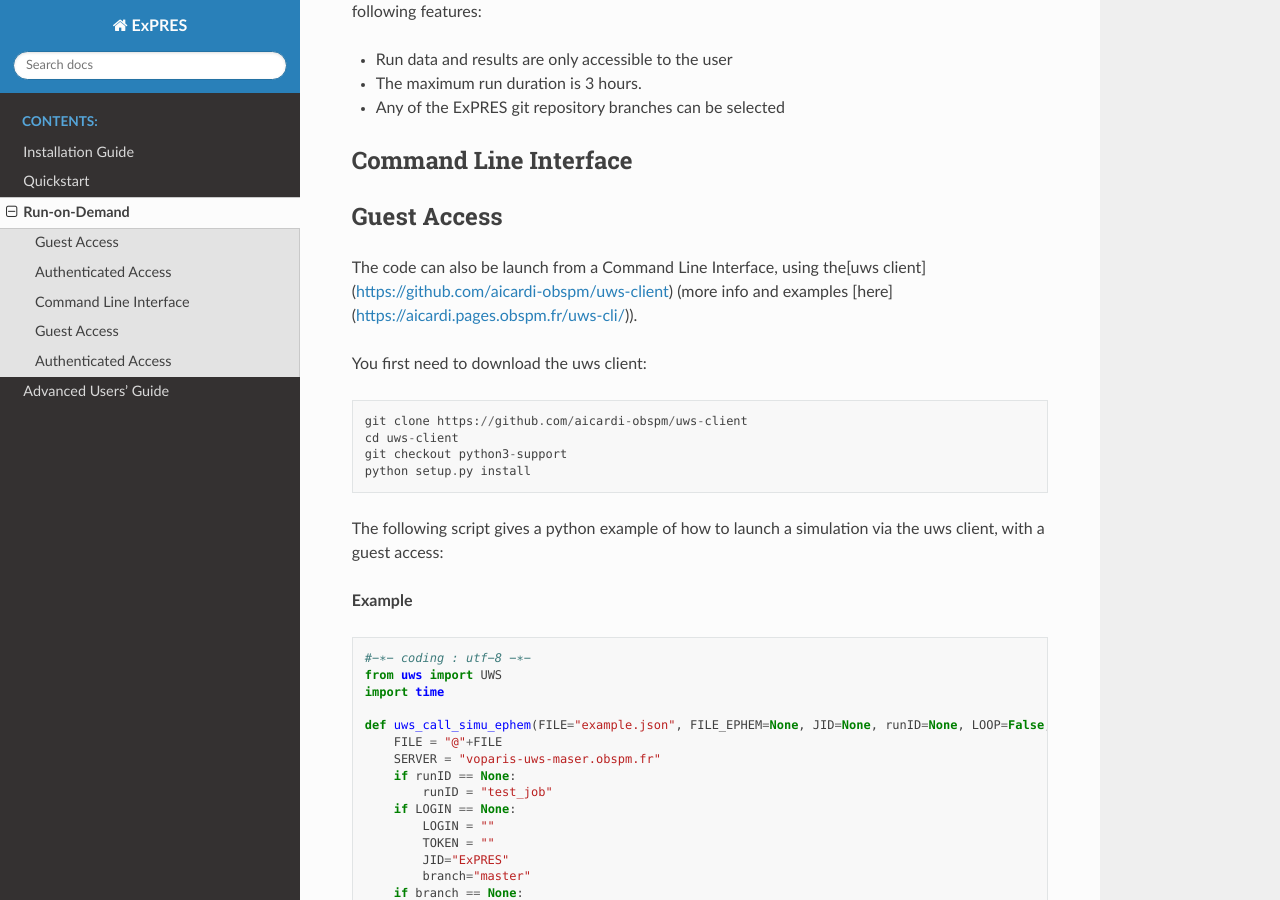
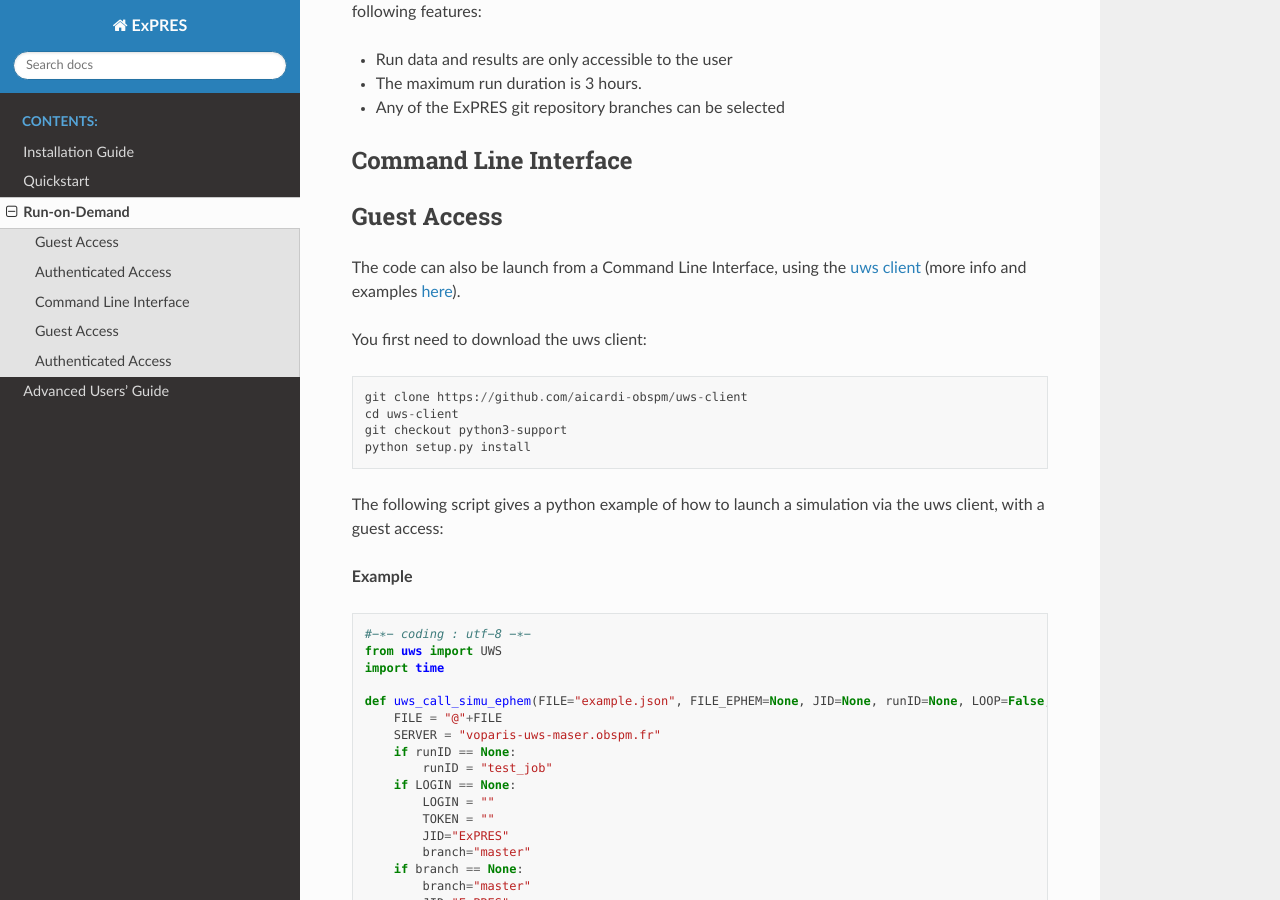
Before and after one commit to maserlib/ExPRES, a Sphinx documentation site: the page built from docs/usage/uws.rst, in a window 1280 px wide and 900 px high, scrolled down 608 px. Built offline with Sphinx 7.4.7 and the Read the Docs theme 2.0.0, drawn with Linux system fonts in a browser that asks for light colours.

Commit message:
Update uws.rst

```diff
--- a/docs/usage/uws.rst
+++ b/docs/usage/uws.rst
@@ -33,7 +33,7 @@ Command Line Interface
 ----------------------
 Guest Access
 ------------
-The code can also be launch from a Command Line Interface, using the[uws client](https://github.com/aicardi-obspm/uws-client) (more info and examples [here] (https://aicardi.pages.obspm.fr/uws-cli/)).
+The code can also be launch from a Command Line Interface, using the `uws client <https://github.com/aicardi-obspm/uws-client>`_ (more info and examples `here <https://aicardi.pages.obspm.fr/uws-cli/>`_).
 
 You first need to download the uws client:
 
```
